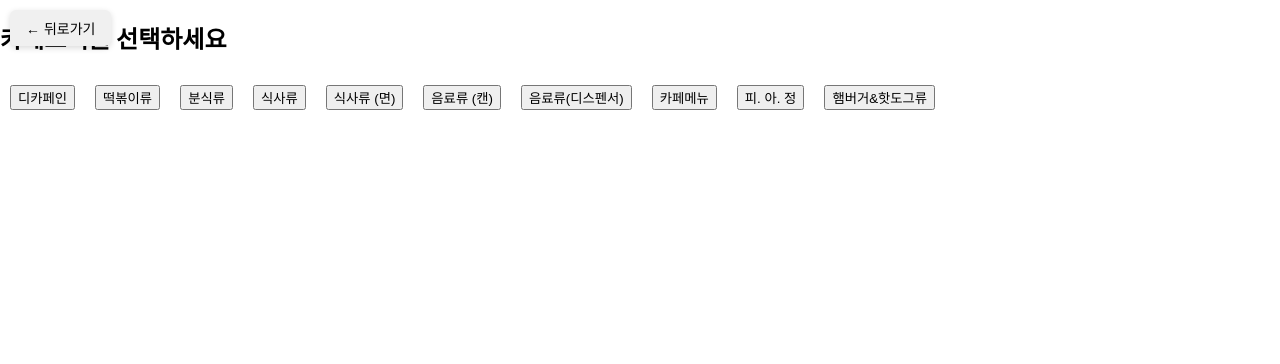
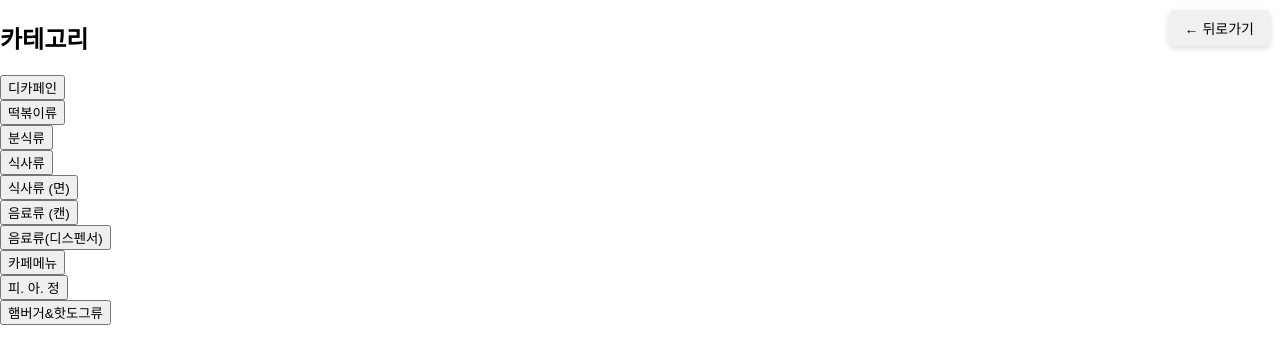
Before and after one commit to Nakyun-Choi/nakyun, a React (Create React App) app: page / in a window 1280 px wide. Shown: the top 364 px of the page. Built offline with nearby package versions, Linux system fonts and the light colour scheme.

Commit message:
구조변경

```diff
--- a/package.json
+++ b/package.json
@@ -9,7 +9,7 @@
     "@testing-library/user-event": "^13.5.0",
     "react": "^19.1.0",
     "react-dom": "^19.1.0",
-    "react-router-dom": "^7.6.0",
+    "react-router-dom": "^6.30.0",
     "react-scripts": "5.0.1",
     "web-vitals": "^2.1.4"
   },
--- a/src/App.js
+++ b/src/App.js
@@ -1,33 +1,20 @@
-import React, { useState } from "react";
-import recipeData from './data';
+import React from "react";
+import { Routes, Route } from "react-router-dom";
 import CategoryList from "./CategoryList";
 import RecipeList from "./RecipeList";
+import ProductPage from "./ProductPage";
 import BackButton from "./BackButton";
+import recipeData from "./data";
 
 function App() {
-  const [selectedCategory, setSelectedCategory] = useState(null);
-
-  let content;
-
-  if (selectedCategory) {
-    content = (
-      <RecipeList
-        recipes={recipeData[selectedCategory]}
-      />
-    );
-  } else {
-    content = (
-      <CategoryList
-        categories={Object.keys(recipeData)}
-        onSelect={(category) => setSelectedCategory(category)}
-      />
-    );
-  }
-
   return (
     <>
       <BackButton />
-      {content}
+      <Routes>
+        <Route path="/" element={<CategoryList categories={Object.keys(recipeData)} />} />
+        <Route path="/category/:category" element={<RecipeList data={recipeData} />} />
+        <Route path="/product/:name" element={<ProductPage />} />
+      </Routes>
     </>
   );
 }
--- a/src/BackButton.js
+++ b/src/BackButton.js
@@ -1,4 +1,3 @@
-
 import React from 'react';
 import { useNavigate } from 'react-router-dom';
 
@@ -11,7 +10,7 @@ const BackButton = () => {
       style={{
         position: 'fixed',
         top: '10px',
-        left: '10px',
+        right: '10px',
         zIndex: 1000,
         padding: '8px 16px',
         fontSize: '14px',
--- a/src/CategoryList.js
+++ b/src/CategoryList.js
@@ -1,13 +1,16 @@
 import React from "react";
+import { Link } from "react-router-dom";
 
-function CategoryList({ categories, onSelect }) {
+function CategoryList({ categories }) {
   return (
     <div>
-      <h2>카테고리를 선택하세요</h2>
+      <h2>카테고리</h2>
       {categories.map((category) => (
-        <button key={category} onClick={() => onSelect(category)} style={{ margin: "10px" }}>
-          {category}
-        </button>
+        <div key={category}>
+          <Link to={`/category/${encodeURIComponent(category)}`}>
+            <button>{category}</button>
+          </Link>
+        </div>
       ))}
     </div>
   );
--- /dev/null
+++ b/src/ProductPage.js
@@ -0,0 +1,16 @@
+import React from "react";
+import { useParams } from "react-router-dom";
+
+function ProductPage() {
+  const { name } = useParams();
+  const imagePath = `/images/${encodeURIComponent(name)}.png`;
+
+  return (
+    <div>
+      <h2>{name}</h2>
+      <img src={imagePath} alt={name} style={{ maxWidth: "300px" }} />
+    </div>
+  );
+}
+
+export default ProductPage;
--- a/src/RecipeList.js
+++ b/src/RecipeList.js
@@ -1,32 +1,20 @@
-import React, { useState } from "react";
+import React from "react";
+import { useParams, Link } from "react-router-dom";
 
-function RecipeList({ recipes }) {
-  const [selectedImage, setSelectedImage] = useState(null);
-
-  const handleClick = (name) => {
-    const fileName = encodeURIComponent(name) + ".png"; // 정확한 이름 사용
-    setSelectedImage("/images/" + fileName);
-  };
+function RecipeList({ data }) {
+  const { category } = useParams();
+  const recipes = data[category] || [];
 
   return (
     <div>
-      <h2>상품 목록</h2>
+      <h2>{category} 상품 목록</h2>
       {recipes.map((recipe, index) => (
         <div key={index}>
-          <button onClick={() => handleClick(recipe.name)}>
-            {recipe.name}
-          </button>
+          <Link to={`/product/${encodeURIComponent(recipe.name)}`}>
+            <button>{recipe.name}</button>
+          </Link>
         </div>
       ))}
-      {selectedImage && (
-        <div style={{ marginTop: "20px" }}>
-          <img
-            src={selectedImage}
-            alt="선택된 이미지"
-            style={{ maxWidth: "300px", border: "1px solid #ccc", padding: "8px" }}
-          />
-        </div>
-      )}
     </div>
   );
 }
```
Also changed, not shown: 1 other file (tests, documents, lock files or other folders).
